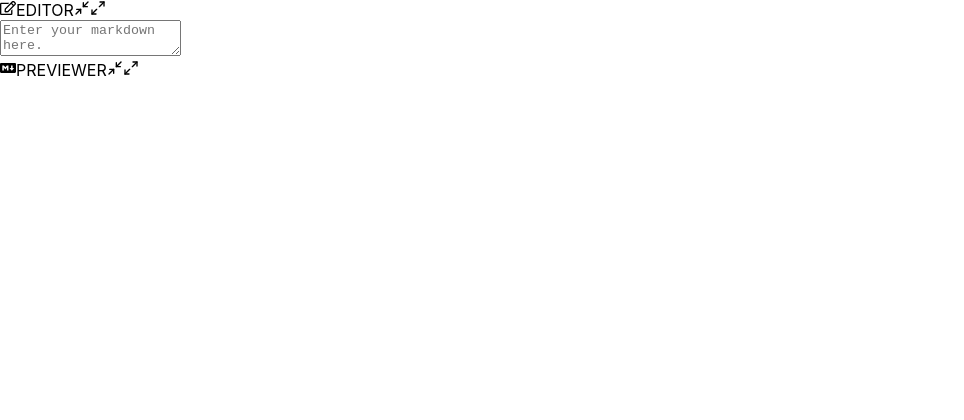
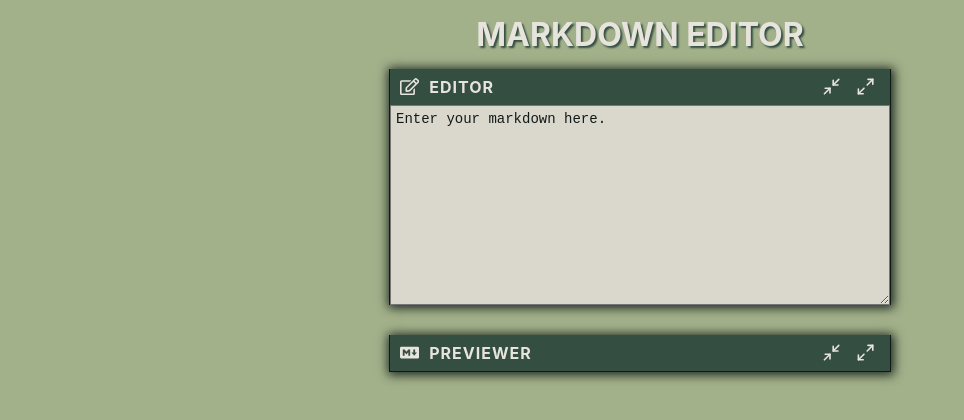
Before and after one commit to Minus0149/Markdown-Viewer, a React (Create React App) app: page / in a window 1280 px wide. Shown: the top 420 px of the page, without its empty margins (0-964 px from the left). Built offline with nearby package versions, Linux system fonts and the light colour scheme.

Commit message:
Using CSS added styles to the whole page.

```diff
--- a/src/App.js
+++ b/src/App.js
@@ -4,6 +4,7 @@ import Previewer from "./components/Previewer";
 function App() {
 	return (
 		<div className="App">
+			<h1>MARKDOWN EDITOR</h1>
 			<Editor />
 			<Previewer />
 		</div>
--- a/src/components/Editor.js
+++ b/src/components/Editor.js
@@ -6,10 +6,14 @@ const Editor = () => {
 	return (
 		<div className="Editor-container">
 			<div className="Toolbar">
-				<FaRegEdit />
-				<span>EDITOR</span>
-				<FiMinimize2 />
-				<FiMaximize2 />
+				<div>
+					<FaRegEdit className="Icon" />
+					<span>EDITOR</span>
+				</div>
+				<div>
+					<FiMinimize2 className="Icon" />
+					<FiMaximize2 className="Icon" />
+				</div>
 			</div>
 			<textarea
 				className="Editor"
--- a/src/components/Previewer.js
+++ b/src/components/Previewer.js
@@ -4,14 +4,18 @@ import { FiMaximize2, FiMinimize2 } from "react-icons/fi";
 
 const Previewer = () => {
 	return (
-		<div className="Previewer">
+		<div className="Previewer-container">
 			<div className="Toolbar">
-				<FaMarkdown />
-				<span>PREVIEWER</span>
-				<FiMinimize2 />
-				<FiMaximize2 />
+				<div>
+					<FaMarkdown className="Icon" />
+					<span>PREVIEWER</span>
+				</div>
+				<div>
+					<FiMinimize2 className="Icon" />
+					<FiMaximize2 className="Icon" />
+				</div>
 			</div>
-			<div className="preview" id="preview"></div>
+			<div className="Preview" id="preview"></div>
 		</div>
 	);
 };
--- a/src/index.css
+++ b/src/index.css
@@ -1,13 +1,95 @@
+* {
+	box-sizing: border-box;
+	padding: 0;
+	margin: 0;
+}
+
 body {
-  margin: 0;
-  font-family: -apple-system, BlinkMacSystemFont, 'Segoe UI', 'Roboto', 'Oxygen',
-    'Ubuntu', 'Cantarell', 'Fira Sans', 'Droid Sans', 'Helvetica Neue',
-    sans-serif;
-  -webkit-font-smoothing: antialiased;
-  -moz-osx-font-smoothing: grayscale;
+	margin: 0;
+	font-family: -apple-system, BlinkMacSystemFont, "Segoe UI", "Roboto", "Oxygen",
+		"Ubuntu", "Cantarell", "Fira Sans", "Droid Sans", "Helvetica Neue",
+		sans-serif;
+	-webkit-font-smoothing: antialiased;
+	-moz-osx-font-smoothing: grayscale;
 }
 
 code {
-  font-family: source-code-pro, Menlo, Monaco, Consolas, 'Courier New',
-    monospace;
+	font-family: source-code-pro, Menlo, Monaco, Consolas, "Courier New",
+		monospace;
 }
+
+.App {
+	width: 100vw;
+	height: 100vh;
+	background-color: #a3b18a;
+	display: flex;
+	flex-direction: column;
+	align-items: center;
+}
+
+.Toolbar {
+	width: 500px;
+	background: #344e41;
+	color: #e6e4dd;
+	font-weight: 700;
+	display: flex;
+	justify-content: space-between;
+	align-items: center;
+	padding: 5px;
+}
+
+.Icon {
+	margin: 3px 10px 0px 5px;
+	font-size: 1.2rem;
+}
+
+.Editor {
+	resize: vertical;
+	min-height: 100px;
+	width: 500px;
+	height: 200px;
+	background-color: #dad7cd;
+	font-size: 0.875rem;
+	outline: none;
+	margin-bottom: -5px;
+	padding: 5px;
+}
+
+.Editor::placeholder {
+	color: #121a16;
+}
+
+.Previewer-container {
+	margin-top: 30px;
+}
+
+.Preview {
+	width: 500px;
+	height: auto;
+	background-color: #dad7cd;
+}
+
+.Editor-container,
+.Previewer-container {
+	border: 1px solid #121a16;
+	box-shadow: 1px 1px 10px 2px #1b2721;
+	border-top: none;
+}
+
+h1 {
+	color: #e6e4dd;
+	padding: 15px 5px;
+	text-shadow: 2px 2px 2px #344e41;
+}
+
+.Toolbar div span {
+	position: relative;
+	bottom: 2.75px;
+	letter-spacing: 1px;
+}
+
+.Previewer-container .Toolbar div span {
+	position: relative;
+	bottom: 3.6px;
+	letter-spacing: 1px;
+}
```
